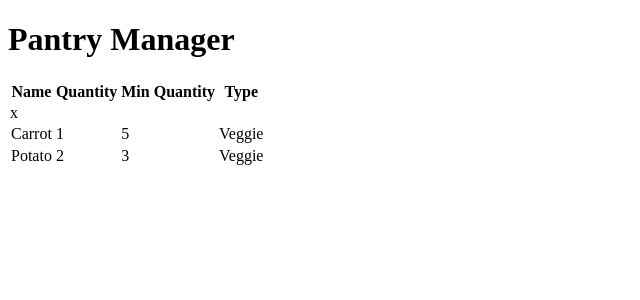
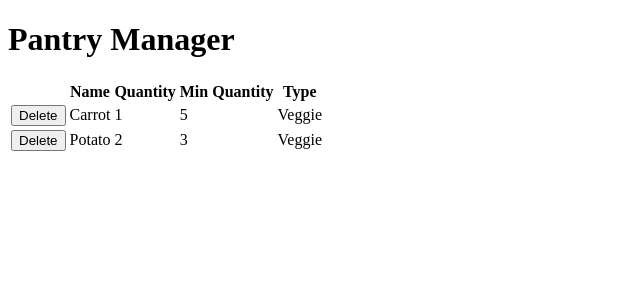
Before and after one commit to coryhouse/e-gineering, a React (Create React App) app in the folder e-gineering/: page / in a window 1280 px wide. Shown: the top 300 px of the page, without its empty margins (0-640 px from the left). Built offline with nearby package versions, Linux system fonts and the light colour scheme; data requests are answered from the project's data file.

Commit message:
Implement delete

```diff
--- a/e-gineering/src/App.tsx
+++ b/e-gineering/src/App.tsx
@@ -1,7 +1,8 @@
 import { useEffect, useState } from "react";
-import { getFoods } from "./api/foodsApi";
+import { getFoods, deleteFood } from "./api/foodsApi";
 
 type Food = {
+  id: number;
   name: string;
   quantity: number;
   minQuantity: number;
@@ -14,7 +15,6 @@ export function App() {
   useEffect(() => {
     async function callGetFoods() {
       const response = await getFoods();
-      debugger;
       if (!response.ok) throw new Error("Call to get foods failed");
       const json: Food[] = await response.json();
       setFoods(json);
@@ -29,6 +29,7 @@ export function App() {
       <table>
         <thead>
           <tr>
+            <th></th>
             <th>Name</th>
             <th>Quantity</th>
             <th>Min Quantity</th>
@@ -36,9 +37,20 @@ export function App() {
           </tr>
         </thead>
         <tbody>
-          x
           {foods.map((food) => (
             <tr key={food.name}>
+              <td>
+                <button
+                  onClick={async () => {
+                    await deleteFood(food.id);
+                    // Return a new array with the id that was just deleted omitted.
+                    const newFoods = foods.filter((f) => f.id !== food.id);
+                    setFoods(newFoods);
+                  }}
+                >
+                  Delete
+                </button>
+              </td>
               <td>{food.name}</td>
               <td>{food.quantity}</td>
               <td>{food.minQuantity}</td>
```
